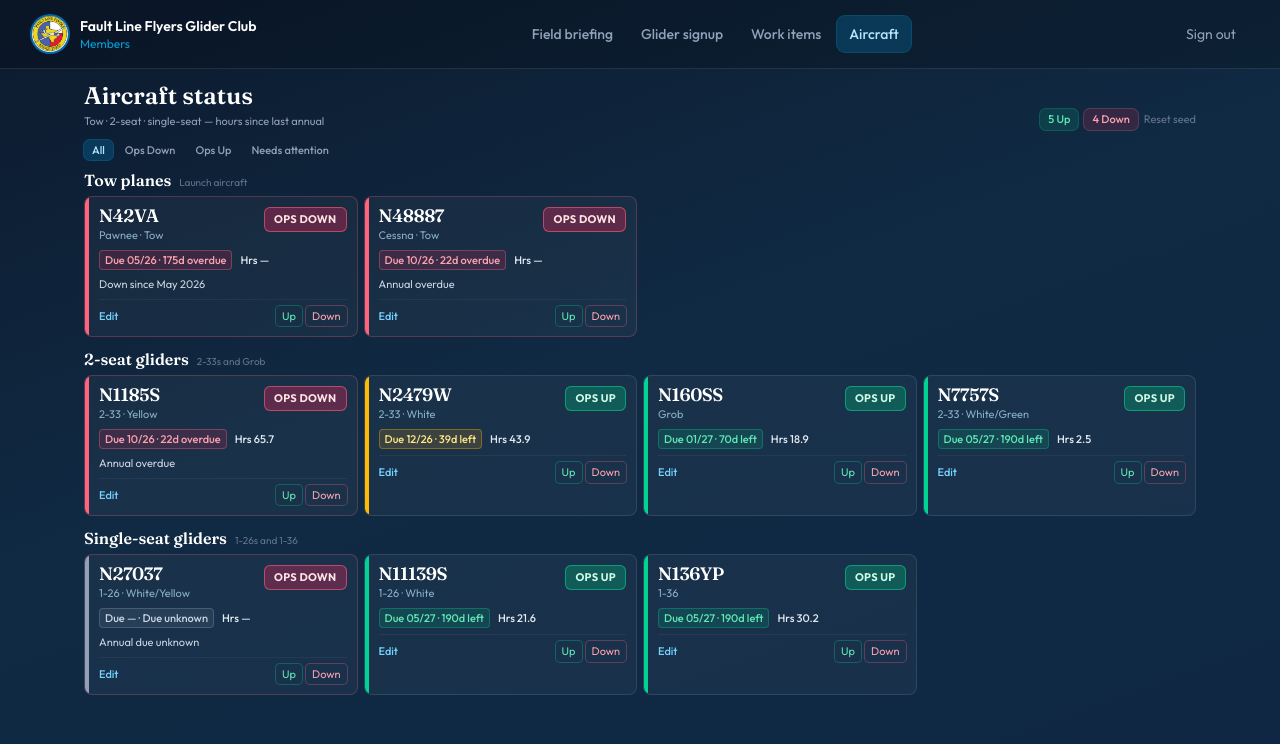
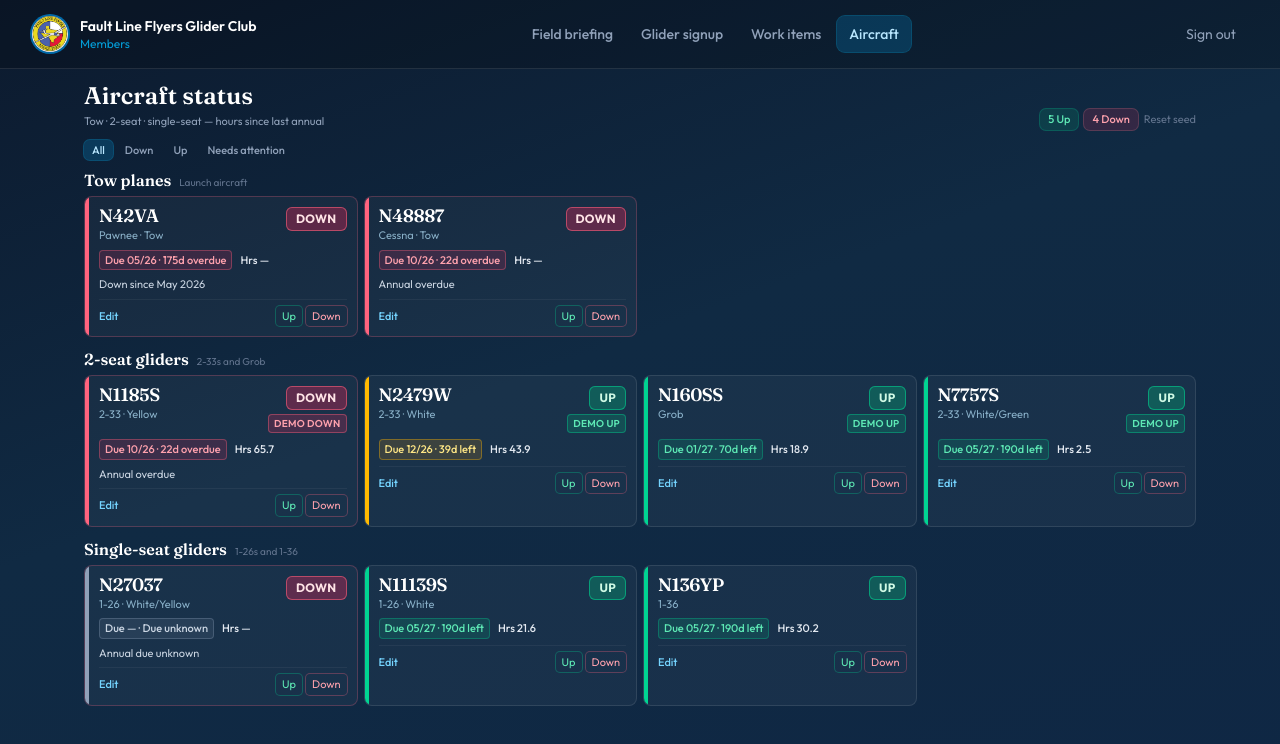
Before and after one commit to rwallis/glider-club-ops, a React (Vite) app: page /members/aircraft in a window 1280 px wide. Shown: the top 744 px of the page. Built offline with nearby package versions, Linux system fonts and the light colour scheme.

Commit message:
Show Demo Up/Down pills on 2-seat gliders only.
Rename the ops status pill to plain Up/Down and keep it larger than the demo pill.

Co-authored-by: Cursor <cursoragent@cursor.com>

```diff
--- a/src/pages/MembersAircraftPage.tsx
+++ b/src/pages/MembersAircraftPage.tsx
@@ -1,7 +1,8 @@
 import { useMemo, useState } from 'react'
-import type { AircraftRecord, AnnualUrgency } from '../data/aircraftFleet'
+import type { AircraftRecord, AnnualUrgency, DemoRidesStatus } from '../data/aircraftFleet'
 import { useAircraftFleet } from '../context/AircraftFleetContext'
 import { annualUrgency, daysUntilDue, formatDaysLabel } from '../utils/annualDue'
+import { assessDemoRides } from '../utils/demoRides'
 import { fleetBoardSection, type FleetBoardSection } from '../utils/fleetBoard'
 
 type BoardFilter = 'all' | 'up' | 'down' | 'attention'
@@ -45,6 +46,21 @@ const URGENCY_STYLES: Record<
   },
 }
 
+const DEMO_PILL: Record<Exclude<DemoRidesStatus, 'na'>, { chip: string; label: string }> = {
+  up: {
+    chip: 'bg-emerald-500/20 text-emerald-300 ring-emerald-400/40',
+    label: 'Demo Up',
+  },
+  caution: {
+    chip: 'bg-amber-500/20 text-amber-200 ring-amber-400/40',
+    label: 'Demo Caution',
+  },
+  down: {
+    chip: 'bg-rose-500/20 text-rose-300 ring-rose-400/40',
+    label: 'Demo Down',
+  },
+}
+
 function sortFleet(fleet: AircraftRecord[]) {
   return [...fleet].sort((a, b) => {
     if (a.status !== b.status) return a.status === 'Down' ? -1 : 1
@@ -63,6 +79,8 @@ function AircraftCard({ aircraft }: { aircraft: AircraftRecord }) {
   const urgency = annualUrgency(aircraft.dueMmYy)
   const days = daysUntilDue(aircraft.dueMmYy)
   const urgencyUi = URGENCY_STYLES[urgency]
+  const demo = assessDemoRides(aircraft)
+  const demoPill = demo.applicable && demo.status !== 'na' ? DEMO_PILL[demo.status] : null
   const subtitle = [aircraft.type, aircraft.color, aircraft.category === 'tow' ? 'Tow' : null]
     .filter(Boolean)
     .join(' · ')
@@ -70,7 +88,11 @@ function AircraftCard({ aircraft }: { aircraft: AircraftRecord }) {
   return (
     <article
       className={`relative overflow-hidden rounded-lg border bg-white/[0.04] ${
-        aircraft.status === 'Down' ? 'border-rose-400/25' : 'border-white/10'
+        aircraft.status === 'Down' || demo.status === 'down'
+          ? 'border-rose-400/25'
+          : demo.status === 'caution'
+            ? 'border-amber-400/25'
+            : 'border-white/10'
       }`}
     >
       <div className={`absolute inset-y-0 left-0 w-1 ${urgencyUi.bar}`} aria-hidden />
@@ -83,15 +105,25 @@ function AircraftCard({ aircraft }: { aircraft: AircraftRecord }) {
             </h2>
             <p className="mt-0.5 truncate text-[11px] text-sky-200/70">{subtitle}</p>
           </div>
+          <div className="flex shrink-0 flex-col items-end gap-1">
             <span
-            className={`shrink-0 rounded-md px-2.5 py-1 text-[11px] font-bold uppercase tracking-wide ring-1 ring-inset ${
+              className={`rounded-md px-2.5 py-1 text-xs font-bold uppercase tracking-wide ring-1 ring-inset ${
                 aircraft.status === 'Up'
                   ? 'bg-emerald-500/30 text-emerald-100 ring-emerald-400/55'
                   : 'bg-rose-500/30 text-rose-100 ring-rose-400/55'
               }`}
             >
-            Ops {aircraft.status}
+              {aircraft.status}
             </span>
+            {demoPill ? (
+              <span
+                className={`rounded px-1.5 py-0.5 text-[10px] font-semibold uppercase tracking-wide ring-1 ring-inset ${demoPill.chip}`}
+                title={demo.detail}
+              >
+                {demoPill.label}
+              </span>
+            ) : null}
+          </div>
         </div>
 
         <div className="flex flex-wrap items-center gap-x-2 gap-y-1 text-[11px]">
@@ -277,8 +309,8 @@ export function MembersAircraftPage() {
         {(
           [
             ['all', 'All'],
-            ['down', 'Ops Down'],
-            ['up', 'Ops Up'],
+            ['down', 'Down'],
+            ['up', 'Up'],
             ['attention', 'Needs attention'],
           ] as const
         ).map(([id, label]) => (
```
Lines whose indentation alone changed are shown as unchanged.
